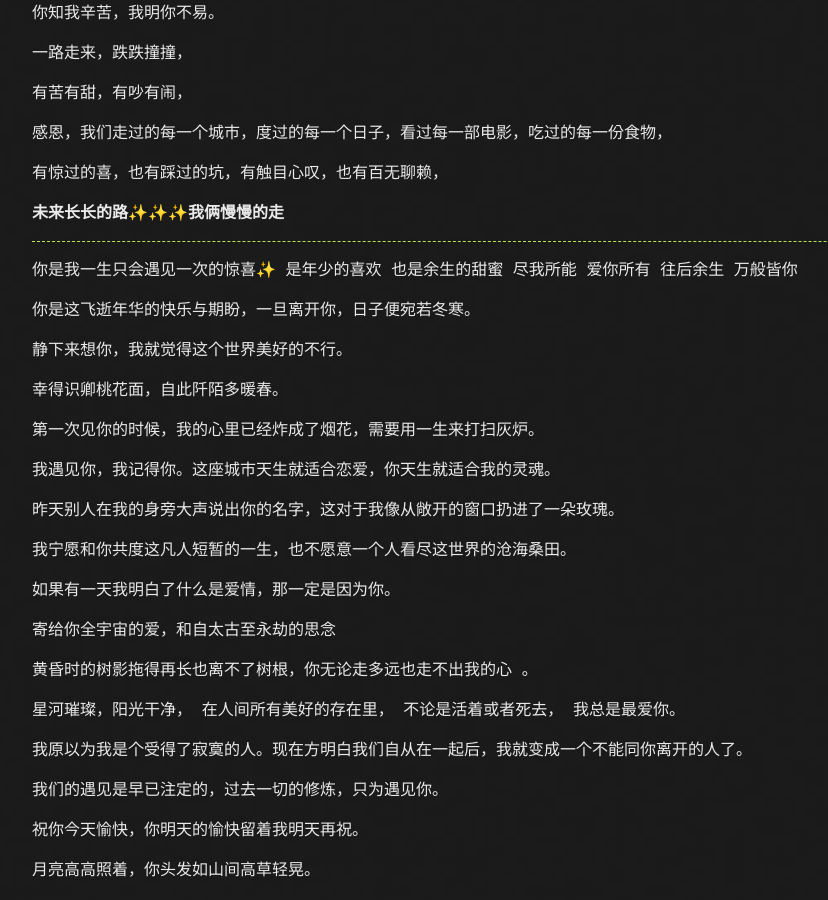
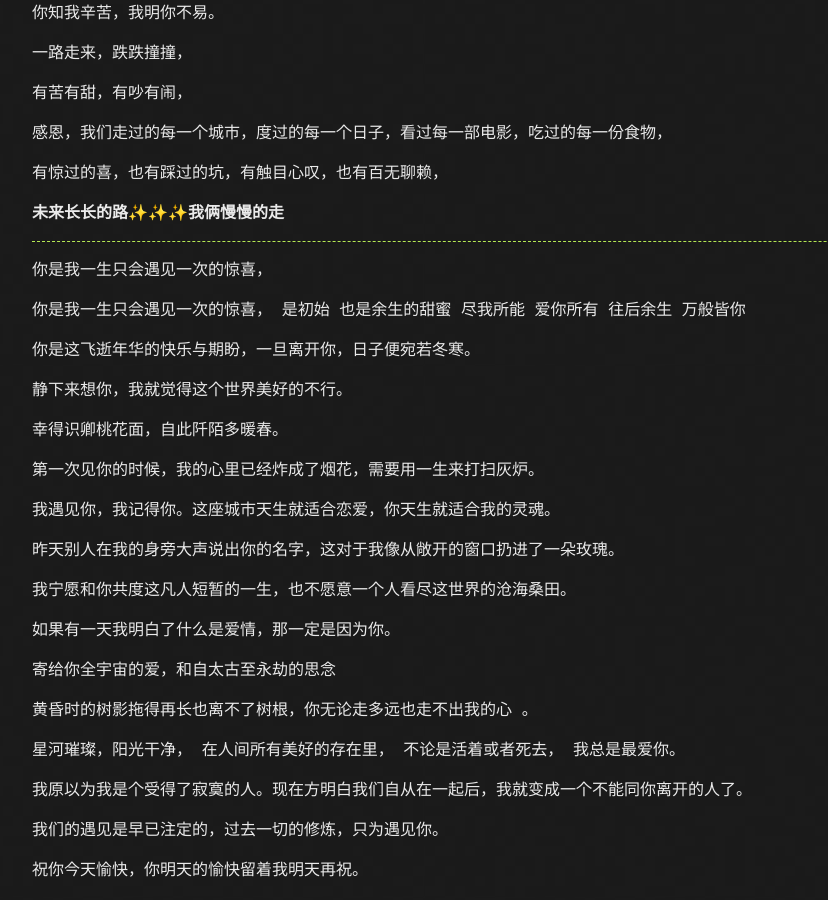
Before and after one commit to brzermr/brzermr.github.io, a Jekyll site: the page built from _posts/2022-07-21-Third-Wedding-Anniversary.md, in a window 1280 px wide and 900 px high, scrolled down 1231 px. Shown: the whole window, without its empty margins (108-936 px from the left). Built offline with Jekyll 4.4.1, drawn with Linux system fonts in a browser that asks for light colours; comment, search, counter and statistics services are not loaded.

Commit message:
Update 2022-07-21-Third-Wedding-Anniversary.md

```diff
--- a/_posts/2022-07-21-Third-Wedding-Anniversary.md
+++ b/_posts/2022-07-21-Third-Wedding-Anniversary.md
@@ -58,8 +58,10 @@
 
 ---
 
-你是我一生只会遇见一次的惊喜✨
-是年少的喜欢 也是余生的甜蜜
+你是我一生只会遇见一次的惊喜，
+
+你是我一生只会遇见一次的惊喜，
+是初始 也是余生的甜蜜
 尽我所能 爱你所有 往后余生 万般皆你
 
 你是这飞逝年华的快乐与期盼，一旦离开你，日子便宛若冬寒。
```
